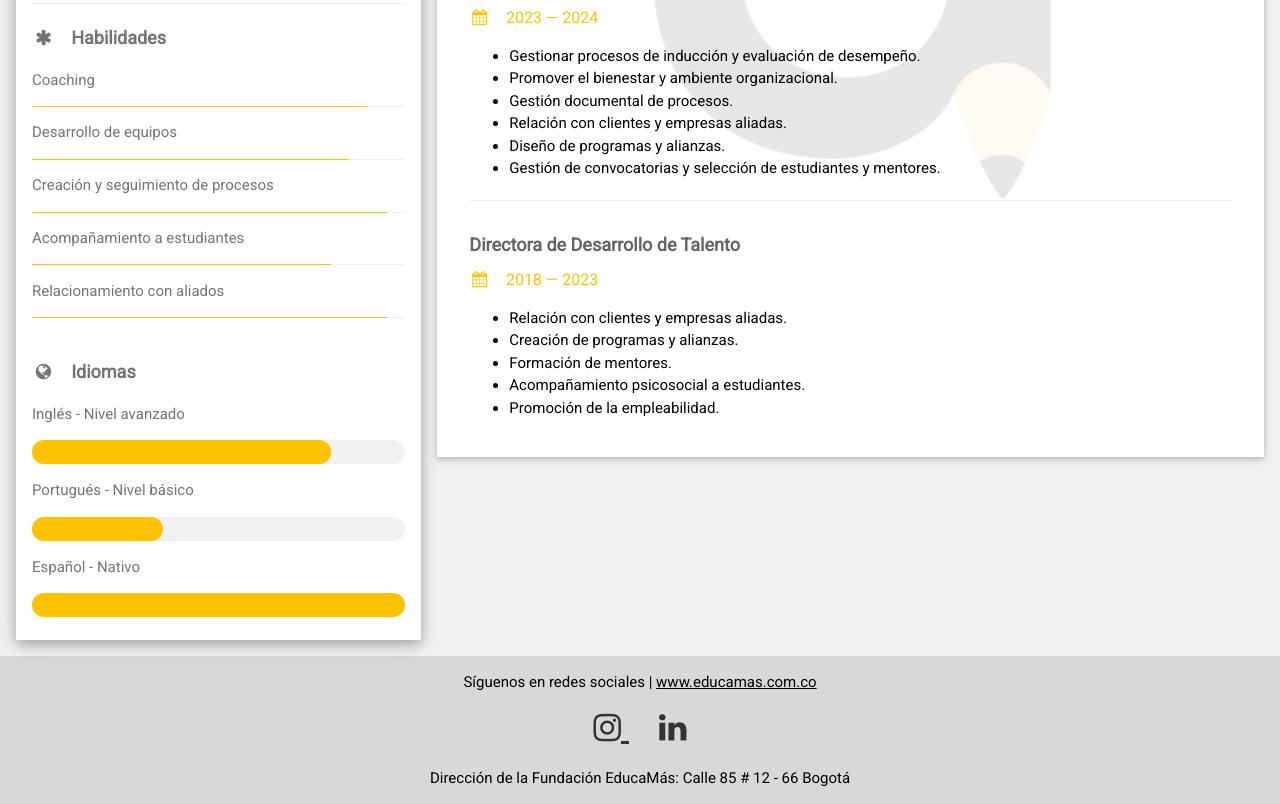
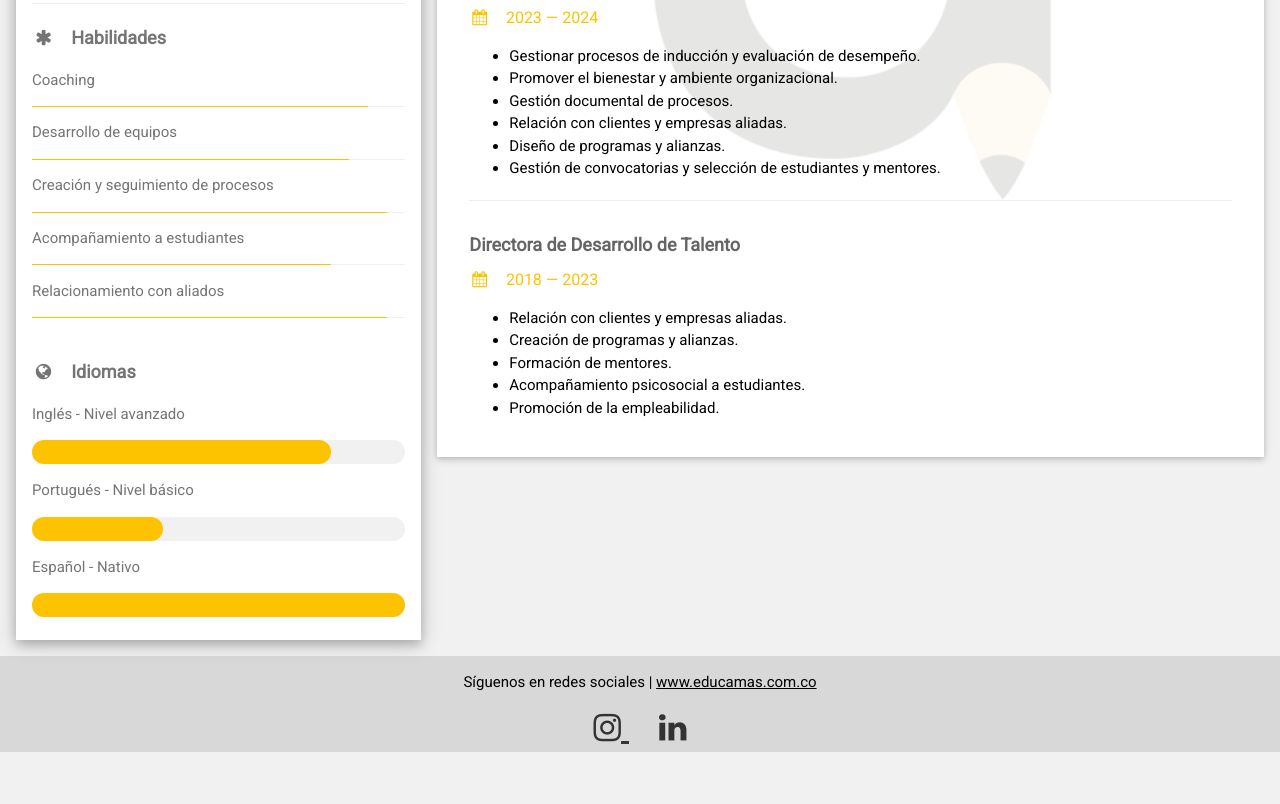
Before and after one commit to wjulifajarb/vcardeducamas, a plain HTML site: page Natalia-Hurtado.html in a window 1280 px wide. Shown: the part 525-1329 px from the top of the page. After the commit the page ends 1277 px from the top, so only its background shows below. Drawn offline with nearby package versions, Linux system fonts and the light colour scheme.

Commit message:
natiupdate

```diff
--- a/Natalia-Hurtado.html
+++ b/Natalia-Hurtado.html
@@ -201,7 +201,6 @@
             <i class="fa fa-linkedin w3-hover-opacity"></i>
         </a>
     </div>
-    <p>Dirección de la Fundación EducaMás: Calle 85 # 12 - 66 Bogotá</p>
 </footer>
 
 </body>
```
